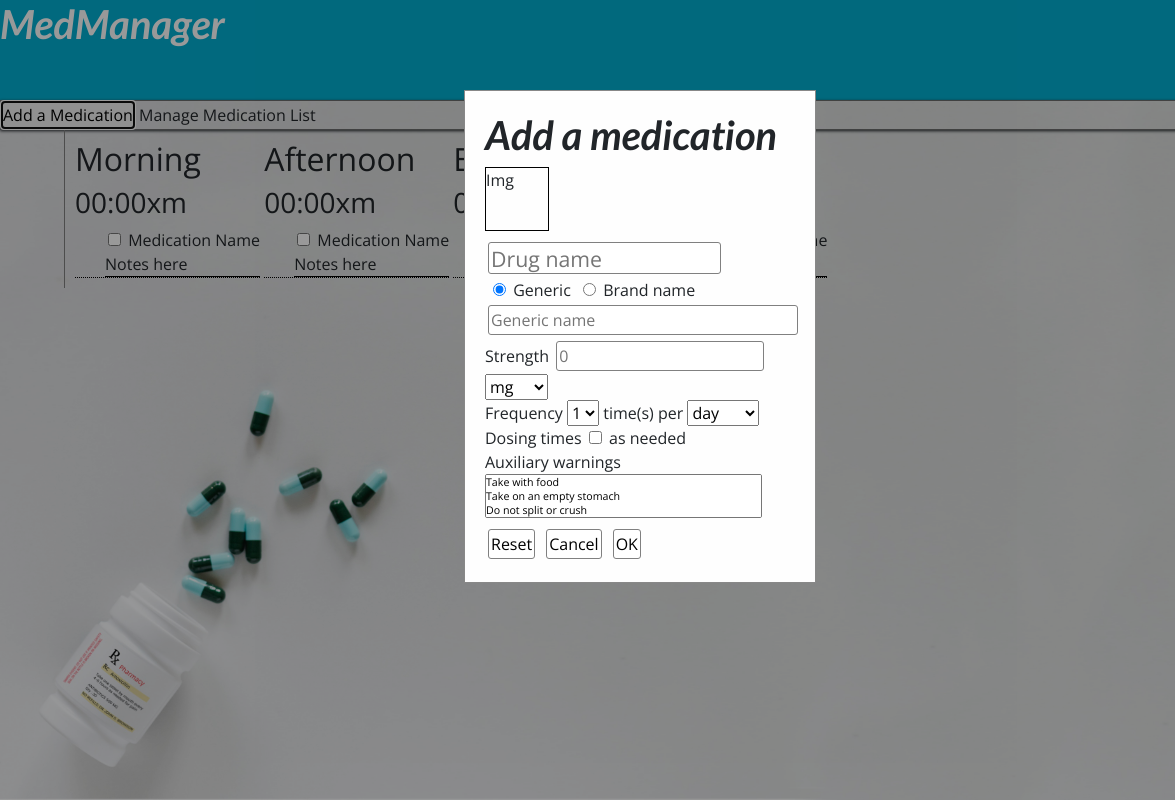
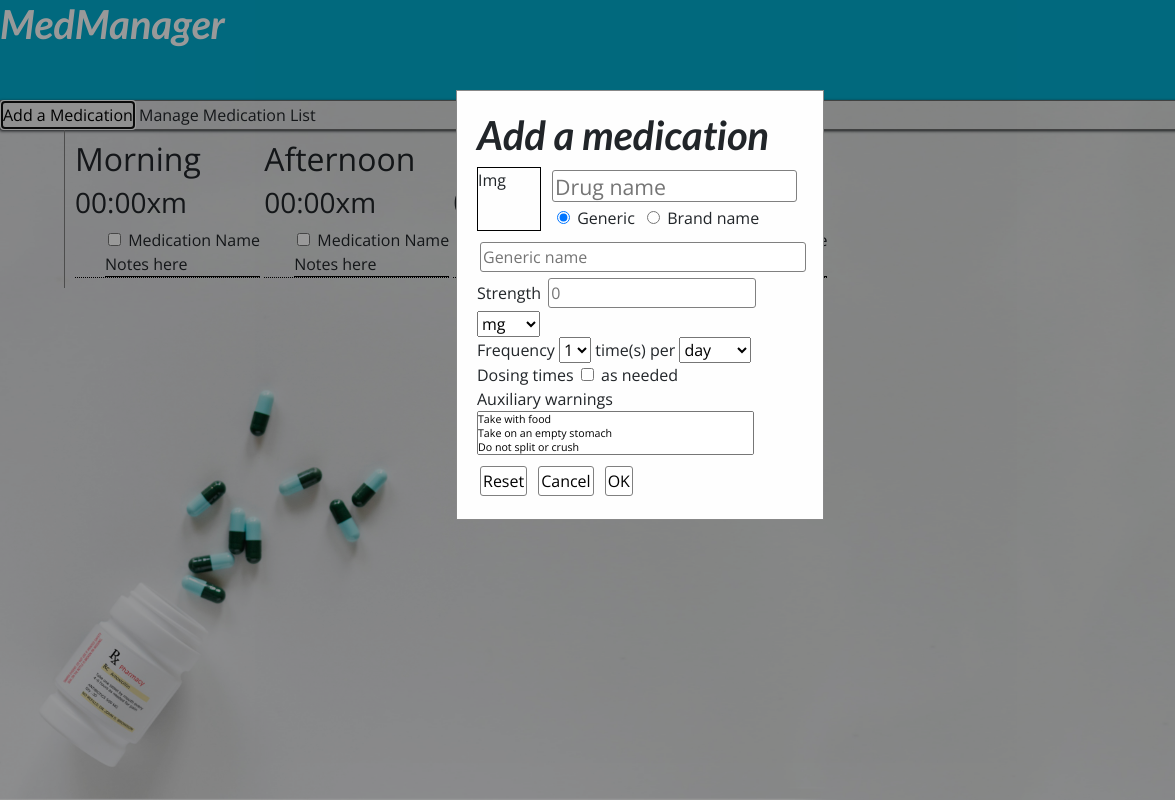
Before and after one commit to CiaraSouthgate/MedManager, a plain HTML site: page home.html in a window 1280 px wide. Both pictures are taken after a click on the button "Add a Medication". Shown: the full height of the page, 0-1175 px from the left. Drawn offline with nearby package versions, Linux system fonts and the light colour scheme.

Commit message:
Fixed minor window size issue

```diff
--- a/home.html
+++ b/home.html
@@ -58,7 +58,7 @@
       margin: auto;
       padding: 20px;
       border: 1px solid #888;
-      width: 22em;
+      width: 23em;
     }
     </style>
   </head>
```
